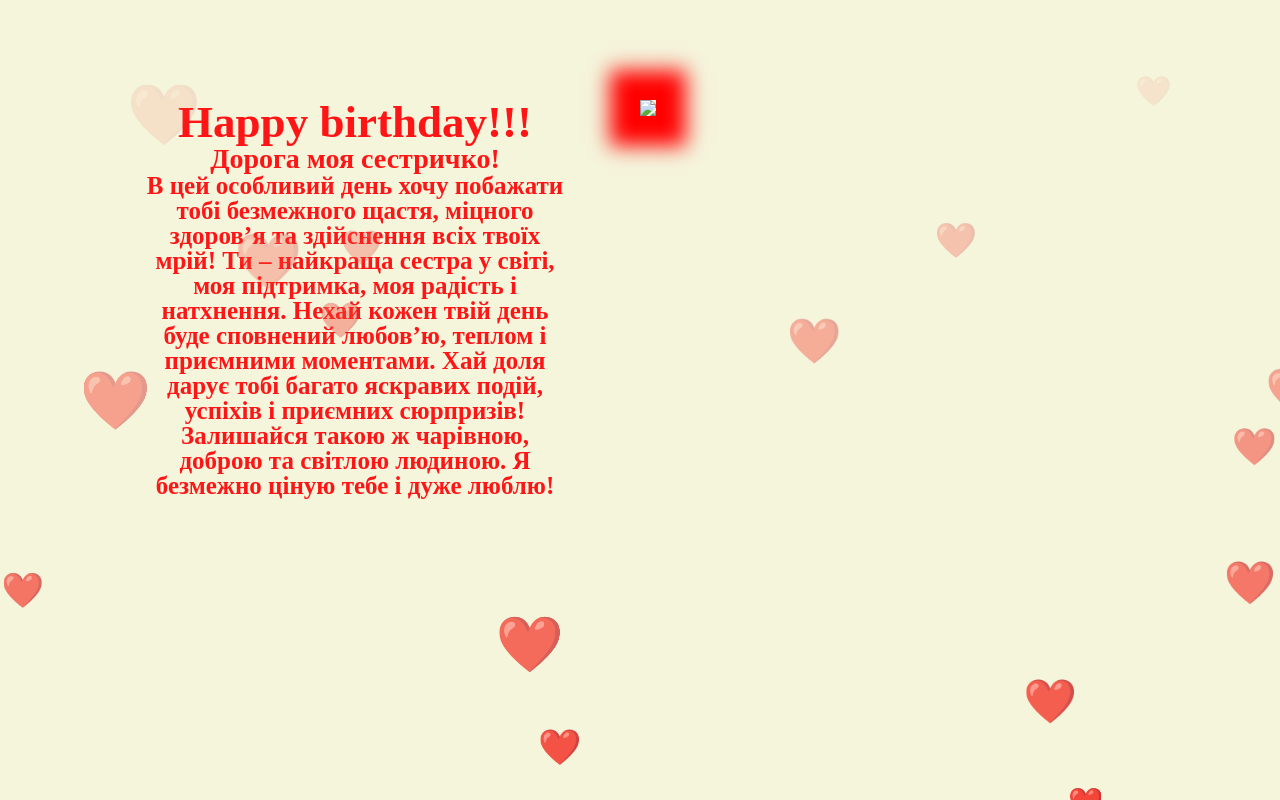
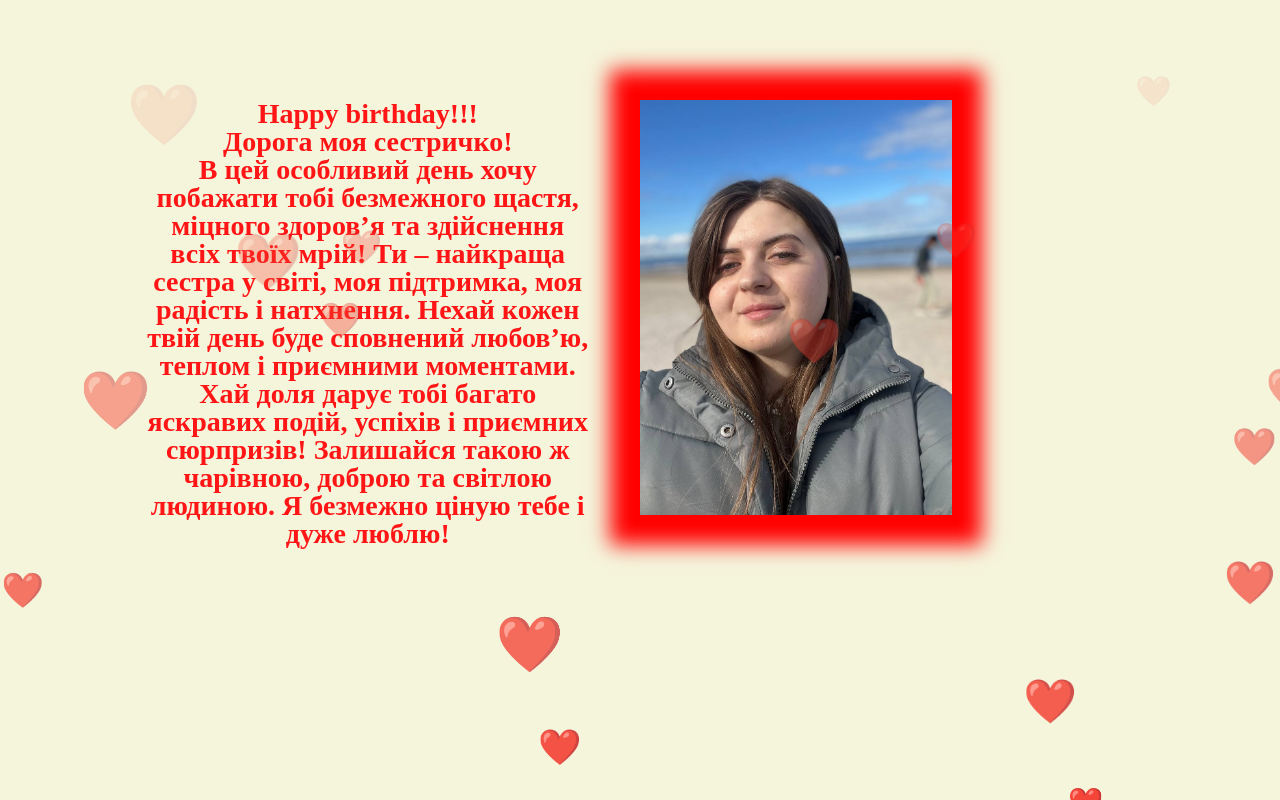
Before and after one commit to CodeWeaver2024/tobiprisvyacheno, a plain HTML site: page index.html in a window 1280 px wide. Drawn offline with Linux system fonts and the light colour scheme; files that its build step writes are made by us from their sources.

Commit message:
Update index.html

```diff
--- a/index.html
+++ b/index.html
@@ -2,73 +2,22 @@
 <html lang="uk">
 <head>
     <meta charset="UTF-8">
-    <meta http-equiv="X-UA-Compatible" content="IE-edge">
+    <meta http-equiv="X-UA-Compatible" content="IE=edge">
     <link rel="stylesheet" href="css/style.css">
     <meta name="viewport" content="width=device-width, initial-scale=1.0">
     <title>Happy birthday!!!</title>
-    <link rel="icon" href="img/DALL·E 2025-03-28 10.01.34 - A beautiful heart-themed background with a romantic and elegant design. The image features a large glowing heart at the center, surrounded by soft lig.webp"/>
-</head>
+    <link rel="icon" href="img/heart-background.webppp.webp"/>
 <body>
-    <style>
+  <style>
         .impact {
     padding-top: 100px;
   }
-
-        h2{
-            text-align: center;
-            font-size: 45px;
-
-        }
-        h3{
-            text-align: center;
-            font-size: 28px;
-
-        }
-        P{
-            font-size: 25px;
-            text-align: center;
-
-        }
-
-
-    body {
-        margin: 0;
-      overflow: hidden;
-      background: linear-gradient(to top, #f5f5dc, #f5f5dc);
-      font-family: sans-serif;
-    }
-
-    .heart {
-      position: fixed;
-      font-size: 24px;
-      animation: floatUp 4s linear forwards;
-      opacity: 1;
-    }
-
- body{
-
-background-color: #f5f5dc;
-
-}
-
-
-
-    @keyframes floatUp {
-      0% {
-        transform: translateY(0) scale(1);
-        opacity: 1;
-      }
-      100% {
-        transform: translateY(-100vh) scale(1.5);
-        opacity: 0;
-      }
-    }
     </style>
     <script>
      function createHeart() {
     const heart = document.createElement('div');
     heart.classList.add('heart');
-    heart.innerText = '❤️'; // ← справжнє емодзі!
+    heart.innerText = '❤️'; // ← !
     heart.style.left = Math.random() * window.innerWidth + 'px';
     heart.style.top = window.innerHeight + 'px';
     heart.style.fontSize = (20 + Math.random() * 30) + 'px';
@@ -90,10 +39,10 @@ background-color: #f5f5dc;
         <div class="promice">
             <div class="promice__container"></div>
         <div class="impact">
-        <div class="impact___container">
+        <div class="impact__container">
             <div class="impact__body">
                 <div class="impact__content">
-                    <div class="impact__haeder titles titles">
+                    <div class="impact__header titles titles">
                         <div class="title__label title__label_white"></div>
                         <h2 class="title__item title__item_white">Happy&nbsp;birthday!!!</h2>
                         <h3 class="title__item title__item_white">Дорога моя сестричко!</h3>
@@ -105,13 +54,12 @@ background-color: #f5f5dc;
                     </div>
                 </div>
                 <div class="impact__image">
-                    <img src="img/photo_2025-03-28_11-25-57.jpg"  width="600"  class="glow-image">
+                    <img src="img/heart-background.webp.jpg"  width="600"  class="glow-image">
                 </div>
             </div>
             <div class="impact__items"></div>
         </div>
         </div>
-
     </main>
     <footer class="footer"></footer>
 </div>
```
